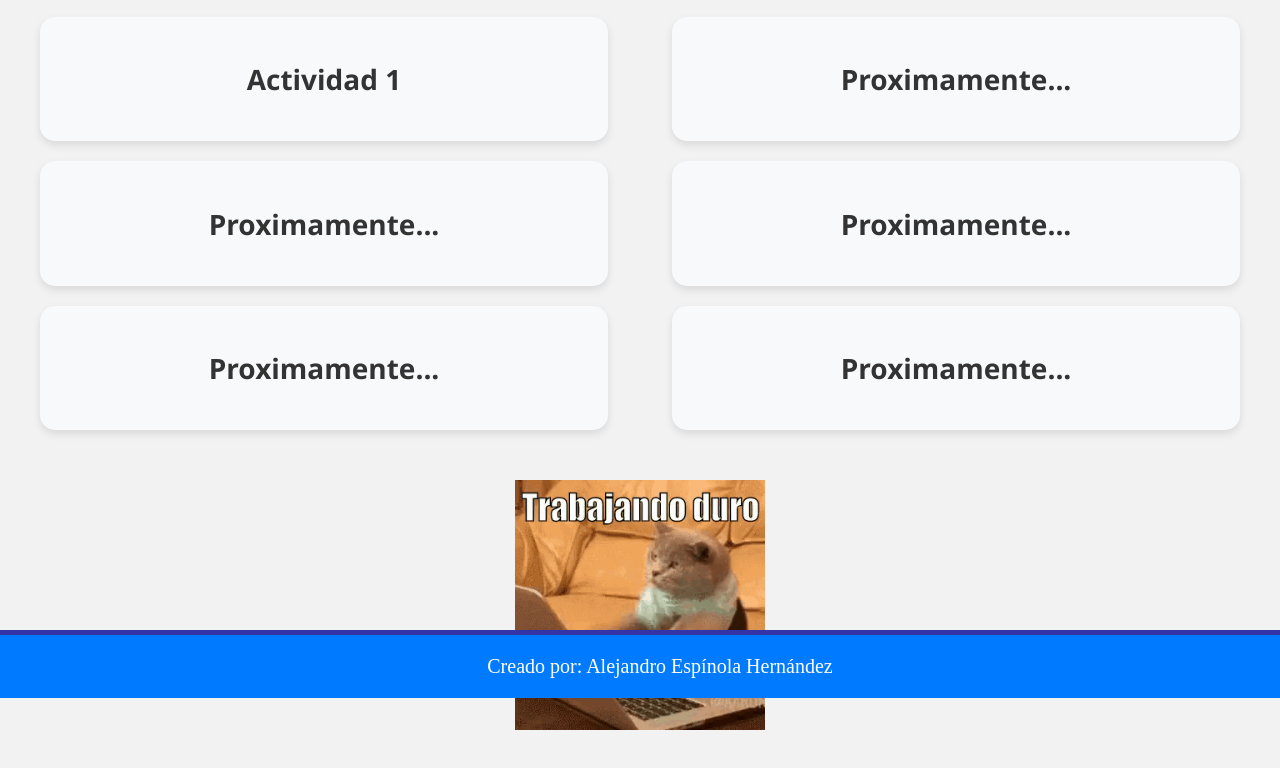
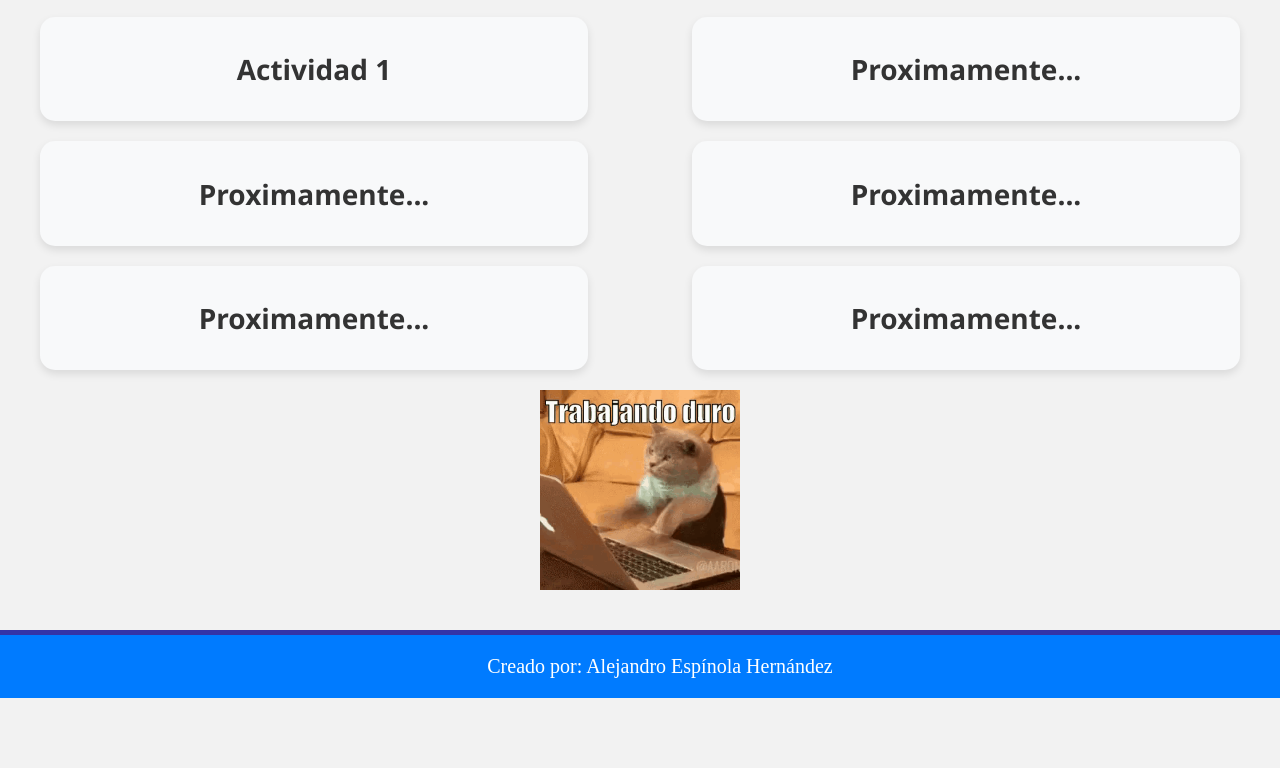
Before and after one commit to Dv-AlejandroEH/HLC_T3, a plain HTML site: page index.html in a window 1280 px wide. Shown: the part 102-870 px from the top of the page. After the commit the page ends 800 px from the top, so only its background shows below. Drawn offline with Linux system fonts and the light colour scheme.

Commit message:
resize index

```diff
--- a/index.html
+++ b/index.html
@@ -31,7 +31,7 @@
     </a>
     </div>
     <div class="imagen">
-        <img src="imagenes/cat-work.gif" alt="gato" width="250px" height="250px">
+        <img src="imagenes/cat-work.gif" alt="gato" width="200px" height="200px">
     </div>
     <footer>Creado por: Alejandro Espínola Hernández</footer>
 </body>
--- a/style.css
+++ b/style.css
@@ -26,7 +26,7 @@ h2 {
 }
 a {
     background-color: #f8f9fa;
-    padding: 20px;
+    padding: 10px;
     border-radius: 15px;
     transition: 0.5s;
     display: flex;
@@ -41,7 +41,7 @@ a:hover {
 }
 .imagen {
     text-align: center;
-    margin: 50px;
+    margin: 20px;
 }
 footer{
     text-align: center;
```
